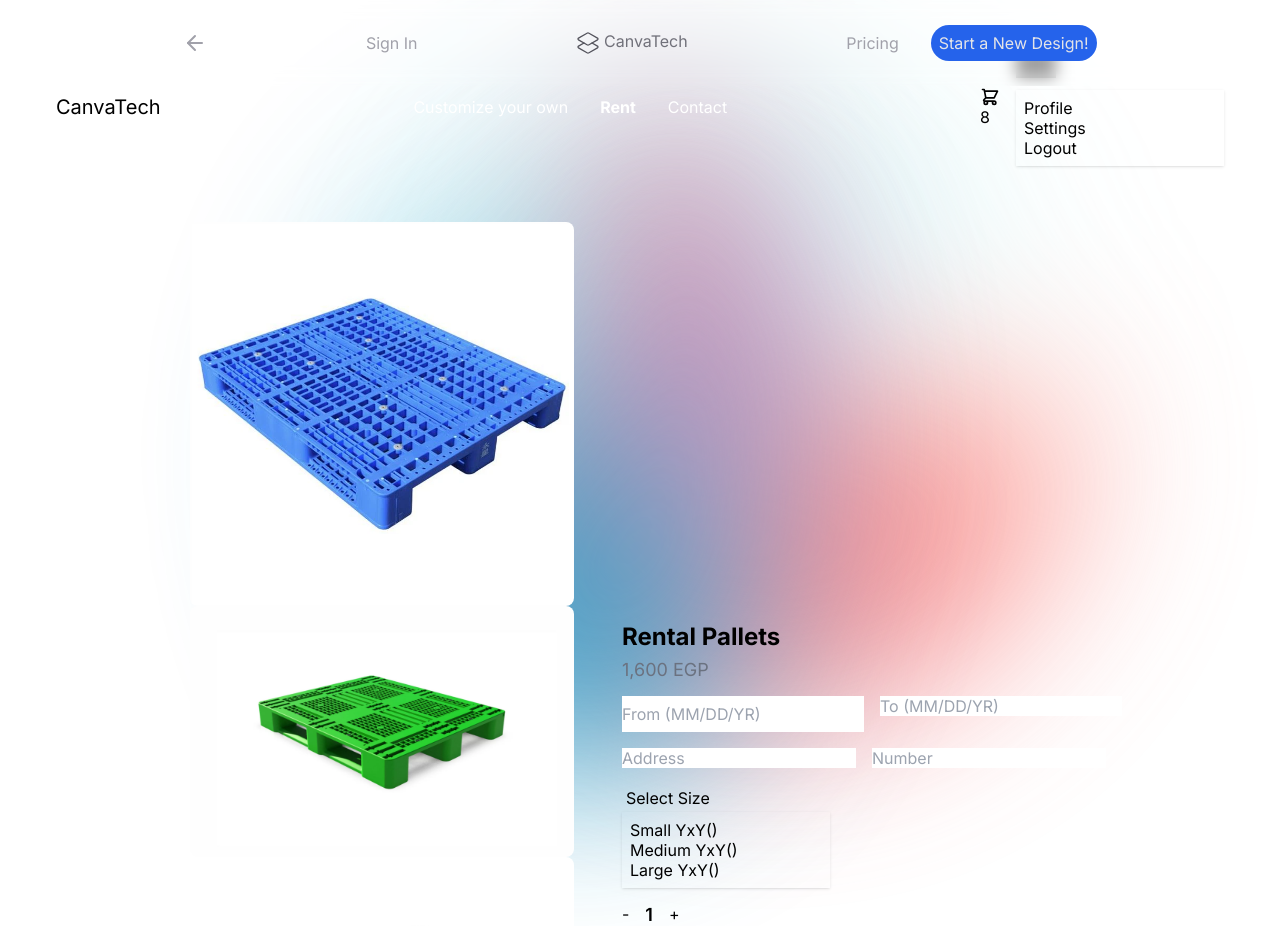
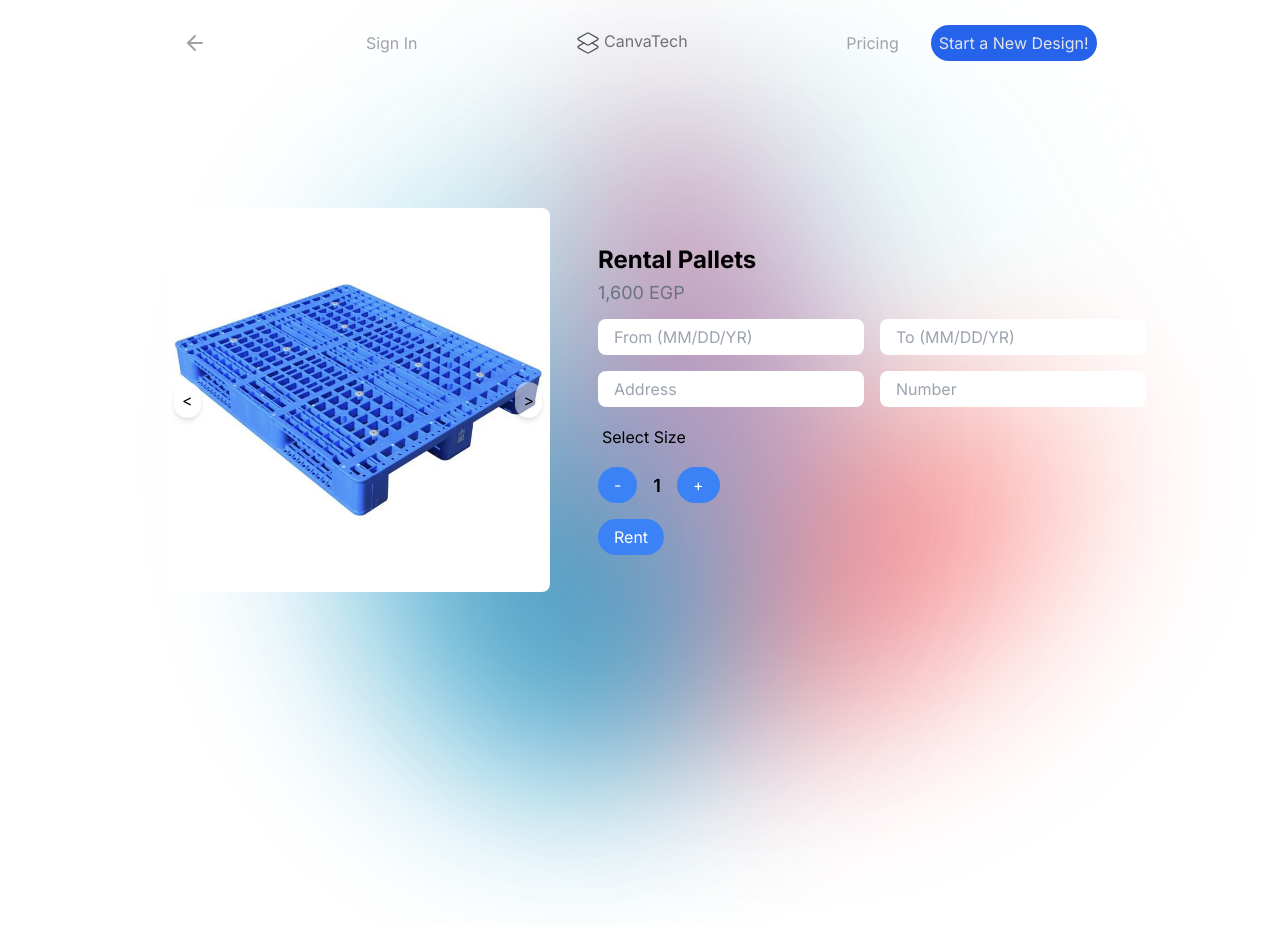
Before and after one commit to MooTamer/CanvaTech-Frontend, a Next.js app: page /rental in a window 1280 px wide. Shown: the top 926 px of the page. After the commit the page ends 800 px from the top, so only its background shows below. Built offline with nearby package versions, Linux system fonts and the light colour scheme; grey boxes are pictures that could not be loaded.

Commit message:
w/o daisyui

```diff
--- a/app/(root)/products/page.tsx
+++ b/app/(root)/products/page.tsx
@@ -1,121 +1,91 @@
 'use client'
-import React from 'react';
-import 'tailwindcss/tailwind.css';
+import React, { useState } from "react";
+import "tailwindcss/tailwind.css";
 
-const ProductsPage = () => {
-  const handleDecrement = (e: React.MouseEvent<HTMLButtonElement>) => {
-    const quantityElement = (e.target as HTMLElement).parentNode?.querySelector('#quantity') as HTMLElement;
-    if (quantityElement && parseInt(quantityElement.textContent || '0') > 0) {
-      quantityElement.textContent = String(parseInt(quantityElement.textContent || '0') - 1);
+const ProductPage = () => {
+  const images = ["pallete1.webp", "pallete2.webp", "pallete3.jpg", "pallete4.webp"];
+  const [currentImageIndex, setCurrentImageIndex] = useState(0);
+
+  const handleDecrement = (e) => {
+    const quantityElement = e.target.parentNode?.querySelector("#quantity");
+    if (quantityElement && parseInt(quantityElement.textContent || "0") > 0) {
+      quantityElement.textContent = String(
+        parseInt(quantityElement.textContent || "0") - 1
+      );
     }
   };
 
-  const handleIncrement = (e: React.MouseEvent<HTMLButtonElement>) => {
-    const quantityElement = (e.target as HTMLElement).parentNode?.querySelector('#quantity') as HTMLElement;
+  const handleIncrement = (e) => {
+    const quantityElement = e.target.parentNode?.querySelector("#quantity");
     if (quantityElement) {
-      quantityElement.textContent = String(parseInt(quantityElement.textContent || '0') + 1);
+      quantityElement.textContent = String(
+        parseInt(quantityElement.textContent || "0") + 1
+      );
     }
   };
 
+  const handleNextImage = () => {
+    setCurrentImageIndex((prevIndex) => (prevIndex + 1) % images.length);
+  };
+
+  const handlePrevImage = () => {
+    setCurrentImageIndex((prevIndex) => (prevIndex - 1 + images.length) % images.length);
+  };
+
   return (
-    <div className="container mx-auto px-4 sm:px-8 py-8 h-full">
-      <div className="navbar bg-base-100 flex items-center justify-between px-4 py-2 mb-4">
-        <div className="flex items-center">
-          <a href="/products" className="btn btn-ghost text-xl">CanvaTech</a>
-        </div>
-        <div className="hidden sm:flex flex-grow justify-center space-x-4 sm:space-x-8">
-          <a href="/customPallete" className="text-white hover:text-gray-300">Customize your own</a>
-          <a href="#" className="text-white hover:text-gray-300">Rent</a>
-          <a href="#" className="text-white hover:text-gray-300">Contact</a>
-        </div>
-        <div className="flex items-center">
-          <div className="btn btn-ghost btn-circle">
-            <div className="indicator">
-              <svg
-                xmlns="http://www.w3.org/2000/svg"
-                className="h-5 w-5"
-                fill="none"
-                viewBox="0 0 24 24"
-                stroke="currentColor"
+    <div className="container mx-auto px-4 sm:px-8 py-16 h-full flex items-center justify-center">
+      <div className="bg-black-100 p-4 sm:p-8 rounded-lg mb-4 sm:mb-0 sm:mr-4">
+        <div className="w-full sm:w-96 rounded-box overflow-hidden relative">
+          <img
+            src={images[currentImageIndex]}
+            className="w-full h-96 object-cover rounded-lg transition-transform duration-300 transform"
+            alt={`Ready To Go Pallets ${currentImageIndex + 1}`}
+          />
+          <button
+            className="absolute top-1/2 left-2 transform -translate-y-1/2 bg-white bg-opacity-50 rounded-full p-2 shadow-md"
+            onClick={handlePrevImage}
           >
-                <path
-                  strokeLinecap="round"
-                  strokeLinejoin="round"
-                  strokeWidth="2"
-                  d="M3 3h2l.4 2M7 13h10l4-8H5.4M7 13L5.4 5M7 13l-2.293 2.293c-.63.63-.184 1.707.707 1.707H17m0 0a2 2 0 100 4 2 2 0 000-4zm-8 2a2 2 0 11-4 0 2 2 0 014 0z"
-                />
-              </svg>
-              <span className="badge badge-sm indicator-item">8</span>
-            </div>
-          </div>
-          <div className="dropdown dropdown-end ml-4">
-            <div tabIndex={0} role="button" className="btn btn-ghost btn-circle avatar">
-              <div className="w-10 rounded-full">
-                <img
-                  alt="Profile Avatar"
-                  src="https://img.daisyui.com/images/stock/photo-1534528741775-53994a69daeb.jpg"
-                />
-              </div>
-            </div>
-            <ul className="menu menu-sm dropdown-content mt-3 z-[1] p-2 shadow bg-base-100 rounded-box w-40 sm:w-52">
-              <li>
-                <a className="justify-between">Profile</a>
-              </li>
-              <li><a>Settings</a></li>
-              <li><a href="/login">Logout</a></li>
-            </ul>
-          </div>
-        </div>
-      </div>
-
-      <div className="flex flex-col items-center justify-center sm:flex-row">
-        <div className="bg-black-100 p-4 sm:p-8 rounded-lg mb-4 sm:mb-0 sm:mr-4">
-          <div className="w-full sm:w-96 carousel rounded-box">
-            <div className="carousel-item w-full">
-              <img src="pallete1.webp" className="w-full h-auto rounded-lg" alt="Ready To Go Pallets 1" />
-            </div>
-            <div className="carousel-item w-full">
-              <img src="pallete2.webp" className="w-full h-auto rounded-lg" alt="Ready To Go Pallets 2" />
-            </div>
-            <div className="carousel-item w-full">
-              <img src="pallete3.jpg" className="w-full h-auto rounded-lg" alt="Ready To Go Pallets 3" />
-            </div>
-            <div className="carousel-item w-full">
-              <img src="pallete4.webp" className="w-full h-auto rounded-lg" alt="Ready To Go Pallets 4" />
-            </div>
+            {"<"}
+          </button>
+          <button
+            className="absolute top-1/2 right-2 transform -translate-y-1/2 bg-white bg-opacity-50 rounded-full p-2 shadow-md"
+            onClick={handleNextImage}
+          >
+            {">"}
+          </button>
         </div>
       </div>
       <div className="text-center sm:text-left">
-          <h2 className="text-2xl font-bold mb-2">Ready To Go Pallets</h2>
-          <div className="text-lg font-italic text-gray-500 mb-4">1,600 EGP</div>
-          <p className="text-gray-700 mb-2 leading-snug">
-          Lorem ipsum dolor sit amet, consectetur adipiscing elit, sed do eiusmod tempor incididunt ut labore et dolore magna aliqua.
-          Ut enim ad minim veniam, quis nostrud exercitation ullamco laboris nisi ut aliquip ex ea commodo consequat.
-          Duis aute irure dolor in reprehenderit in voluptate velit esse cillum dolore eu fugiat nulla pariatur.</p>
-          {/* Quantity selection */}
+        <h2 className="text-2xl font-bold mb-2">Ready-To-Go Pallets</h2>
+        <div className="text-lg font-italic text-gray-500 mb-4">
+          1,600 EGP
+        </div>
+        <div className="mb-4 max-w-lg mx-auto">
+          <p className="text-gray-700 leading-relaxed">
+            Lorem ipsum dolor sit amet, consectetur adipiscing elit, sed do eiusmod tempor incididunt ut labore et dolore
+            magna aliqua. Ut enim ad minim veniam, quis nostrud exercitation ullamco laboris nisi ut aliquip ex ea commodo
+            consequat. Duis aute irure dolor in reprehenderit in voluptate velit esse cillum dolore eu fugiat nulla pariatur.
+          </p>
+        </div>
         <div className="flex items-center justify-center sm:justify-start mb-4">
-            <button className="btn btn-quantity" onClick={handleDecrement}>
+          <button className="btn btn-quantity bg-blue-500 text-white rounded-full py-2 px-4" onClick={handleDecrement}>
             -
           </button>
-            <span id="quantity" className="mx-4 text-lg font-semibold">1</span>
-            <button className="btn btn-quantity" onClick={handleIncrement}>
+          <span id="quantity" className="mx-2 text-lg font-semibold">
+            1
+          </span>
+          <button className="btn btn-quantity bg-blue-500 text-white rounded-full py-2 px-4" onClick={handleIncrement}>
             +
           </button>
         </div>
-          {/* Buy and Rent buttons */}
         <div className="flex items-center justify-center sm:justify-start">
-            <button className="btn btn-primary mr-4">Buy Now</button>
-            <div className="flex items-center text-gray-500 font-medium mt-2 sm:mt-0">
-              <div className="border-t border-gray-300 w-full"></div>
-              <div className="px-2">Or</div>
-              <div className="border-t border-gray-300 w-full"></div>
-            </div>
-            <button className="btn btn-primary ml-4">Rent</button>
-          </div>
+          <button className="btn btn-primary bg-blue-500 text-white rounded-full py-2 px-4 mr-4">Buy Now</button>
+          <p className="btn btn-primary gray-white rounded-full py-2 px-4 mr-4">Or</p>
+          <button className="btn btn-primary bg-blue-500 text-white rounded-full py-2 px-4">Rent</button>
         </div>
       </div>
     </div>
   );
 };
 
-export default ProductsPage;
+export default ProductPage;
--- a/app/(root)/rental/page.tsx
+++ b/app/(root)/rental/page.tsx
@@ -1,9 +1,12 @@
-"use client";
+'use client'
 import React, { useState } from "react";
 import "tailwindcss/tailwind.css";
 
 const RentalPage = () => {
+  const images = ["pallete1.webp", "pallete2.webp", "pallete3.jpg", "pallete4.webp"];
   const [selectedSize, setSelectedSize] = useState("");
+  const [currentImageIndex, setCurrentImageIndex] = useState(0);
+  const [showDropdown, setShowDropdown] = useState(false);
 
   const handleDecrement = (e) => {
     const quantityElement = e.target.parentNode?.querySelector("#quantity");
@@ -23,110 +26,43 @@ const RentalPage = () => {
     }
   };
 
+  const handleNextImage = () => {
+    setCurrentImageIndex((prevIndex) => (prevIndex + 1) % images.length);
+  };
+
+  const handlePrevImage = () => {
+    setCurrentImageIndex((prevIndex) => (prevIndex - 1 + images.length) % images.length);
+  };
+
+  const handleSizeSelect = (size) => {
+    setSelectedSize(size);
+    setShowDropdown(false); // Close dropdown after selecting
+  };
+
   return (
     <div className="container mx-auto px-4 sm:px-8 py-8 h-full">
-      {/* Navbar */}
-      <div className="navbar bg-base-100 flex items-center justify-between px-4 py-2 mb-4">
-        <div className="flex items-center">
-          <a href="/products" className="btn btn-ghost text-xl">
-            CanvaTech
-          </a>
-        </div>
-        <div className="hidden sm:flex flex-grow justify-center space-x-4 sm:space-x-8">
-          <a href="/customPallete" className="text-white hover:text-gray-300">
-            Customize your own
-          </a>
-          <a
-            href="/rental"
-            className="font-bold text-white hover:text-gray-300"
-          >
-            Rent
-          </a>
-          <a href="#" className="text-white hover:text-gray-300">
-            Contact
-          </a>
-        </div>
-        <div className="flex items-center">
-          <div className="btn btn-ghost btn-circle">
-            <div className="indicator">
-              <svg
-                xmlns="http://www.w3.org/2000/svg"
-                className="h-5 w-5"
-                fill="none"
-                viewBox="0 0 24 24"
-                stroke="currentColor"
-              >
-                <path
-                  strokeLinecap="round"
-                  strokeLinejoin="round"
-                  strokeWidth="2"
-                  d="M3 3h2l.4 2M7 13h10l4-8H5.4M7 13L5.4 5M7 13l-2.293 2.293c-.63.63-.184 1.707.707 1.707H17m0 0a2 2 0 100 4 2 2 0 000-4zm-8 2a2 2 0 11-4 0 2 2 0 014 0z"
-                />
-              </svg>
-              <span className="badge badge-sm indicator-item">8</span>
-            </div>
-          </div>
-          <div className="dropdown dropdown-end ml-4">
-            <div
-              tabIndex={0}
-              role="button"
-              className="btn btn-ghost btn-circle avatar"
-            >
-              <div className="w-10 rounded-full">
-                <img
-                  alt="Profile Avatar"
-                  src="https://img.daisyui.com/images/stock/photo-1534528741775-53994a69daeb.jpg"
-                />
-              </div>
-            </div>
-            <ul className="menu menu-sm dropdown-content mt-3 z-[1] p-2 shadow bg-base-100 rounded-box w-40 sm:w-52">
-              <li>
-                <a className="justify-between">Profile</a>
-              </li>
-              <li>
-                <a>Settings</a>
-              </li>
-              <li>
-                <a href="/login">Logout</a>
-              </li>
-            </ul>
-          </div>
-        </div>
-      </div>
-
       {/* Product display and customization section */}
-      <div className="flex flex-col items-center justify-center sm:flex-row">
+      <div className="container mx-auto px-4 sm:px-8 py-16 h-full flex items-center justify-center">
         {/* Product image carousel */}
         <div className="bg-black-100 p-4 sm:p-8 rounded-lg mb-4 sm:mb-0 sm:mr-4">
-          <div className="w-full sm:w-96 carousel rounded-box">
-            <div className="carousel-item w-full">
+          <div className="w-full sm:w-96 rounded-box overflow-hidden relative">
             <img
-                src="pallete1.webp"
-                className="w-full h-auto rounded-lg"
-                alt="Ready To Go Pallets 1"
+              src={images[currentImageIndex]}
+              className="w-full h-96 object-cover rounded-lg transition-transform duration-300 transform"
+              alt={`Ready To Go Pallets ${currentImageIndex + 1}`}
             />
-            </div>
-            <div className="carousel-item w-full">
-              <img
-                src="pallete2.webp"
-                className="w-full h-auto rounded-lg"
-                alt="Ready To Go Pallets 2"
-              />
-            </div>
-            <div className="carousel-item w-full">
-              <img
-                src="pallete3.jpg"
-                className="w-full h-auto rounded-lg"
-                alt="Ready To Go Pallets 3"
-              />
-            </div>
-            <div className="carousel-item w-full">
-              <img
-                src="pallete4.webp"
-                className="w-full h-auto rounded-lg"
-                alt="Ready To Go Pallets 4"
-              />
-            </div>
+            <button
+              className="absolute top-1/2 left-2 transform -translate-y-1/2 bg-white bg-opacity-50 rounded-full p-2 shadow-md"
+              onClick={handlePrevImage}
+            >
+              {"<"}
+            </button>
+            <button
+              className="absolute top-1/2 right-2 transform -translate-y-1/2 bg-white bg-opacity-50 rounded-full p-2 shadow-md"
+              onClick={handleNextImage}
+            >
+              {">"}
+            </button>
           </div>
         </div>
         {/* Product details and customization options */}
@@ -137,74 +73,92 @@ const RentalPage = () => {
             1,600 EGP
           </div>
           {/* Input fields for date range, address, and size selection */}
-          <div className="flex mb-4">
+          <div className="flex flex-col sm:flex-row mb-4">
             <input
               type="text"
-              className="input mr-4"
-              style={{ width: "50%" }}
+              className="input py-2 px-4 rounded-lg mb-2 sm:mb-0 sm:mr-4"
               placeholder="From (MM/DD/YR)"
             />
             <input
               type="text"
-              className="input mb-4"
-              style={{ width: "50%" }}
+              className="input py-2 px-4 rounded-lg"
               placeholder="To (MM/DD/YR)"
             />
           </div>
-          <div className="flex mb-4">
+          <div className="flex flex-col sm:flex-row mb-4">
             <input
               type="text"
-              className="input mr-4"
-              style={{ width: "50%" }}
+              className="input py-2 px-4 rounded-lg mb-2 sm:mb-0 sm:mr-4"
               placeholder="Address"
             />
             <input
               type="text"
-              className="input mr-4"
-              style={{ width: "50%" }}
+              className="input py-2 px-4 rounded-lg"
               placeholder="Number"
             />
           </div>
           <div className="flex mb-4">
-            {/* DaisyUI dropdown component for size selection */}
-            <div className="dropdown dropdown-hover">
-              <div tabIndex={0} role="button" className="btn m-1">
-                {selectedSize ? selectedSize : "Select Size"}
-              </div>
-              <ul className="dropdown-content z-[1] menu p-2 shadow bg-base-100 rounded-box w-52">
+            {/* Custom dropdown for size selection */}
+            <div className="relative">
+              <button
+                className="btn btn-ghost m-1"
+                onClick={() => setShowDropdown(!showDropdown)}
+              >
+                {selectedSize ? `${selectedSize} YxY` : "Select Size"}
+              </button>
+              {showDropdown && (
+                <ul className="dropdown-menu absolute bg-white shadow-lg rounded mt-2 py-2 w-40">
                   <li>
-                  <a onClick={() => setSelectedSize("Small")}>
-                    Small YxY({selectedSize === "Small" ? "✓" : ""})
-                  </a>
+                    <button
+                      className="block text-left px-4 py-2 w-full"
+                      onClick={() => handleSizeSelect("Small")}
+                    >
+                      Small YxY {selectedSize === "Small" && "✓"}
+                    </button>
                   </li>
                   <li>
-                  <a onClick={() => setSelectedSize("Medium")}>
-                    Medium YxY({selectedSize === "Medium" ? "✓" : ""})
-                  </a>
+                    <button
+                      className="block text-left px-4 py-2 w-full"
+                      onClick={() => handleSizeSelect("Medium")}
+                    >
+                      Medium YxY {selectedSize === "Medium" && "✓"}
+                    </button>
                   </li>
                   <li>
-                  <a onClick={() => setSelectedSize("Large")}>
-                    Large YxY({selectedSize === "Large" ? "✓" : ""})
-                  </a>
+                    <button
+                      className="block text-left px-4 py-2 w-full"
+                      onClick={() => handleSizeSelect("Large")}
+                    >
+                      Large YxY {selectedSize === "Large" && "✓"}
+                    </button>
                   </li>
                 </ul>
+              )}
             </div>
           </div>
           {/* Quantity selection */}
           <div className="flex items-center justify-center sm:justify-start mb-4">
-            <button className="btn btn-quantity" onClick={handleDecrement}>
+            <button
+              className="btn btn-quantity bg-blue-500 text-white rounded-full py-2 px-4"
+              onClick={handleDecrement}
+            >
               -
             </button>
             <span id="quantity" className="mx-4 text-lg font-semibold">
               1
             </span>
-            <button className="btn btn-quantity" onClick={handleIncrement}>
+            <button
+              className="btn btn-quantity bg-blue-500 text-white rounded-full py-2 px-4"
+              onClick={handleIncrement}
+            >
               +
             </button>
           </div>
           {/* Rent button */}
           <div className="flex items-center justify-center sm:justify-start">
-            <button className="btn btn-primary mr-4">Rent</button>
+            <button className="btn btn-primary bg-blue-500 text-white rounded-full py-2 px-4 mr-4">
+              Rent
+            </button>
             <div className="flex items-center text-gray-500 font-medium mt-2 sm:mt-0">
               <div className="border-t border-gray-300 w-full"></div>
               <div className="border-t border-gray-300 w-full"></div>
--- a/app/(root)/resetPassword/page.tsx
+++ b/app/(root)/resetPassword/page.tsx
@@ -3,32 +3,31 @@ import 'tailwindcss/tailwind.css';
 
 const ResetPage = () => {
   return (
-    <div className="flex justify-center items-center h-screen">
-      <div className="card lg:card-side bg-base-100 shadow-xl w-1/2 max-w-[70rem] flex justify-center items-center">
+    <div className="flex justify-center items-center h-screen bg-gray-100">
+      <div className="bg-white shadow-xl w-1/2 max-w-3xl flex justify-center items-center">
         <div className="hidden md:block md:w-1/2">
           <img src="reset.jpg" alt="Reset Image" className="w-full h-full rounded-md shadow-xl" />
         </div>
-        <div className="px-10 py-12 flex flex-col justify-center items-center md:flex-grow"> {}
+        <div className="px-10 py-12 flex flex-col justify-center items-center md:flex-grow">
           <div className="mb-2 text-center">
-            <h2 className="card-title">Reset your password<span className="text-blue-500" style={{ marginLeft: '-0.5rem' }}>.</span></h2>
+            <h2 className="text-3xl font-bold mb-2">Reset Your Password<span className="text-blue-500">.</span></h2>
             <p className="text-sm text-gray-500">Enter the email address you used to register with.</p>
           </div>
           <input
             type="email"
             id="email"
-            className="input input-bordered mt-4"
+            className="border rounded-lg px-4 py-2 mt-4 w-full"
             placeholder="Email"
           />
-          <div className="flex justify-center md:justify-end items-center mt-4"> {}
-            <div className="m-0.5 flex flex-row space-x-2 items-center">
-              <button className="btn btn-secondary w-1/3 items-center bg-gray-300 hover:bg-gray-400 text-gray-800 text-sm mr-2">Back</button>
-              <button className="btn btn-primary w-2/3 items-center ml-2">Send instructions</button>
-            </div>
+          <div className="flex justify-center items-center mt-4 w-full">
+            <button className="bg-blue-500 hover:bg-blue-600 text-white rounded-lg py-2 px-6 text-sm">
+              Send Instructions
+            </button>
           </div>
         </div>
       </div>
     </div>
   );
-}
+};
 
 export default ResetPage;
```
Also changed, not shown: app/(root)/login/page.tsx (+16 -15 lines), app/(root)/register/page.tsx (+17 -15 lines). Lines whose indentation alone changed are shown as unchanged.
